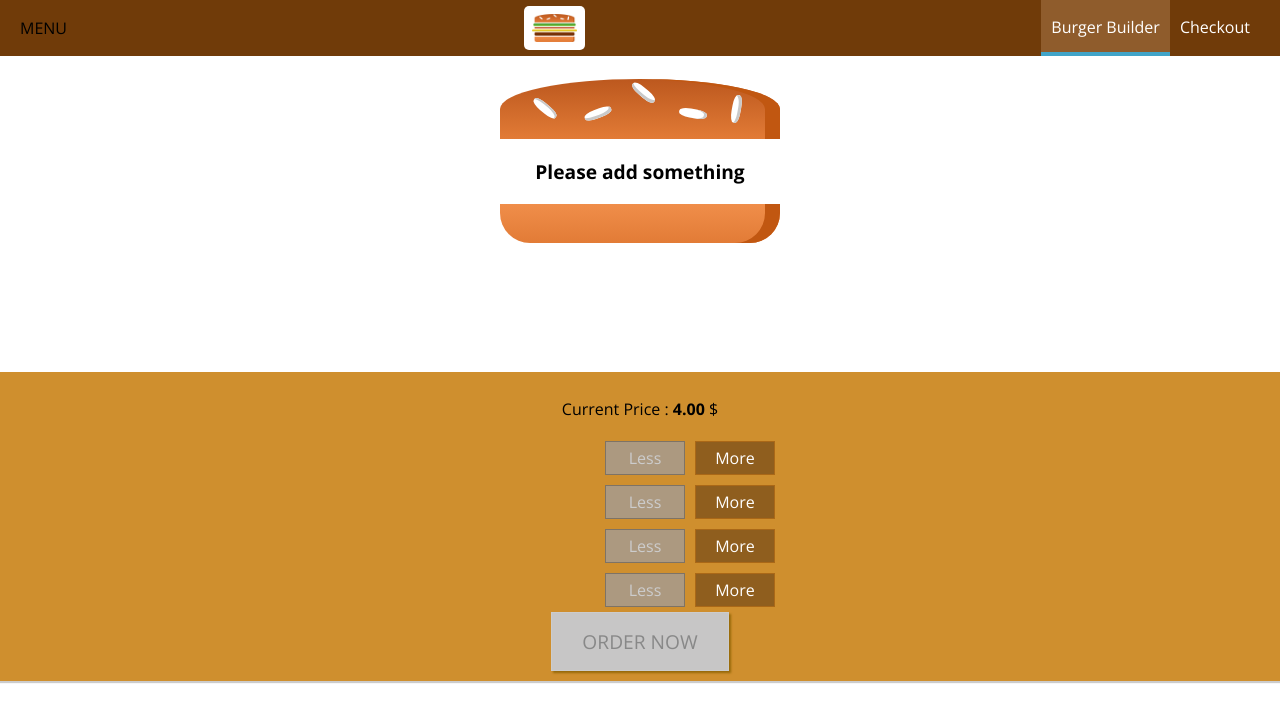
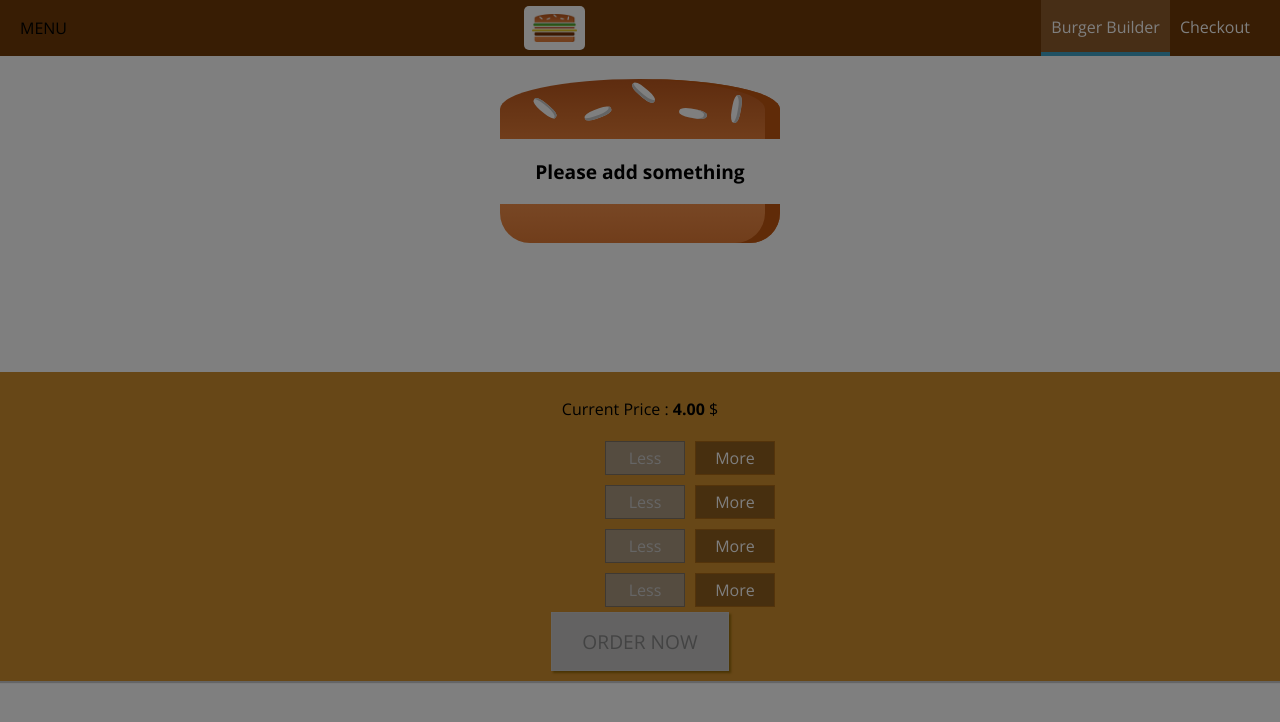
Before and after one commit to momtysamby/BurgerBuilder, a React app: page / in a window 1280 px wide. Shown: the top 722 px of the page. Built offline with nearby package versions, Linux system fonts and the light colour scheme.

Commit message:
Hiding Backdrop with click

```diff
--- a/src/components/Layout/Layout.js
+++ b/src/components/Layout/Layout.js
@@ -1,16 +1,28 @@
-import React from 'react'
+import React, { Component } from 'react'
 import classes from './Layout.css'
 import Toolbar from '../Navigation/Toolbar/Toolbar'
 import SideDrawer from '../Navigation/SideDrawer/SideDrawer'
 
-const layout = (props) => (
-    <React.Fragment>
-        <Toolbar/>
-        <SideDrawer />
-        <main className={classes.Content}>
-         {props.children}
-        </main>
-    </React.Fragment>
-)
+class Layout extends Component {
+    state = {
+        showSideDrawer: true
+    }
 
-export default layout
+    sideDrawerClosedHandler = () => {
+        this.setState({showSideDrawer: false})
+    }
+
+    render () {
+        return (
+            <React.Fragment>
+                <Toolbar/>
+                <SideDrawer
+                open={this.state.showSideDrawer}
+                closed={this.sideDrawerClosedHandler}/>
+                <main className={classes.Content}>
+                    {this.props.children}
+                </main>
+            </React.Fragment>
+)}}
+
+export default Layout
--- a/src/components/Navigation/SideDrawer/SideDrawer.js
+++ b/src/components/Navigation/SideDrawer/SideDrawer.js
@@ -2,18 +2,26 @@
 import classes from './SideDrawer.css'
 import Logo from '../../Logo/Logo'
 import NavigationItems from '../NavigationItems/NavigationItems'
+import Backdrop from '../../UI/Backdrop/Backdrop'
 
 const sideDrawer = (props) => {
-
+    let attachedClasses = [classes.SideDrawer, classes.Close]
+    if (props.open) {
+        attachedClasses = [classes.SideDrawer, classes.Open]
+    }
     return (
-        <div className={classes.SideDrawer}>
-            <div className={classes.Logo}>
+        <React.Fragment>
+            <Backdrop show={props.open} clicked={props.closed}/>
+            <div className={attachedClasses.join(' ')}>
+                <div className={classes.Logo}>
                 <Logo/>
             </div>
-            <nav>
-                <NavigationItems />
-            </nav>
-        </div>
+                <nav>
+                   <NavigationItems />
+                </nav>
+             </div>
+        </React.Fragment>
+
     )
 }
 
```
